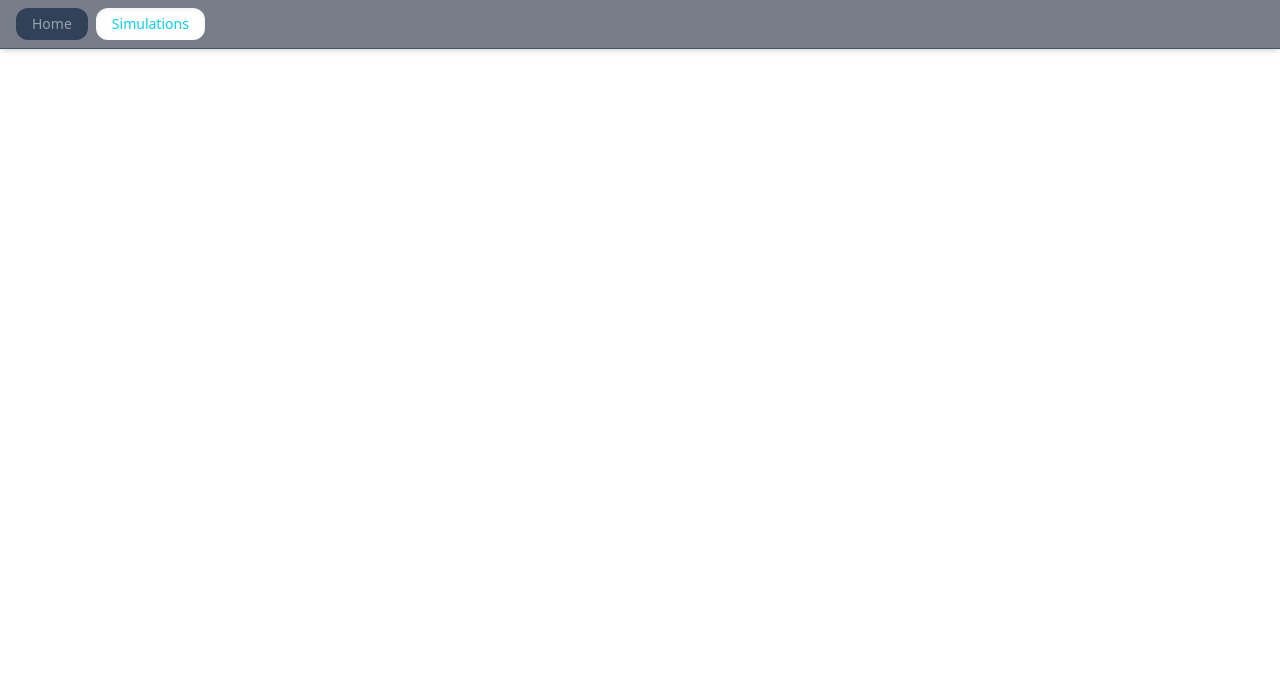
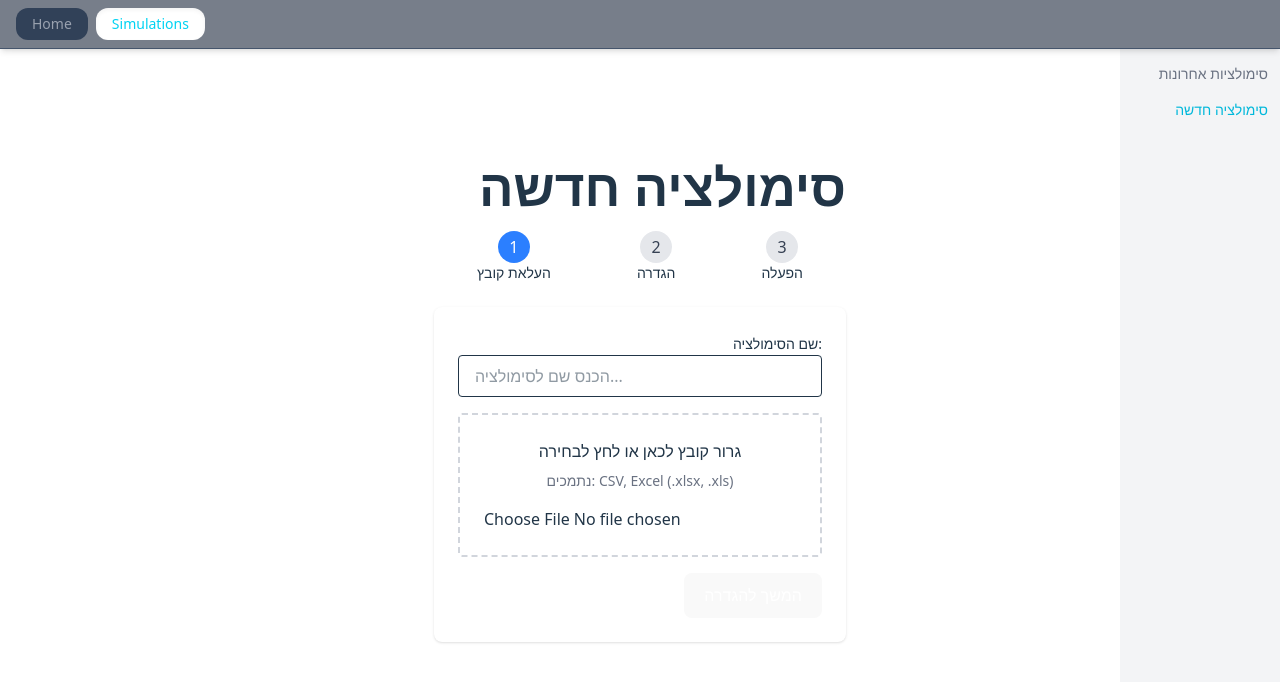
Before and after one commit to liloB123/Sapir-Simulator, a React (Vite) app in the folder frontend/: page /simulations/wizard in a window 1280 px wide. Before the commit this address had no page. Shown: the top 682 px of the page. Built offline with nearby package versions, Linux system fonts and the light colour scheme.

Commit message:
checkpoint

```diff
--- a/frontend/src/App.tsx
+++ b/frontend/src/App.tsx
@@ -5,6 +5,7 @@ import { BrowserRouter as Router, Routes, Route } from "react-router-dom";
 import Navbar from './components/Navbar';
 import SimulationsMenu from './components/SimulationsMenu/SimulationsMenu';
 import SimulationsLayout from './components/SimulationsMenu/SimulationsLayout';
+import SimulationWizard from './components/SimulationsMenu/SimulationsWizard';
 
 
 const initialLayers: Record<LayerName, boolean> = {
@@ -24,6 +25,7 @@ const App: FC = () => {
           <Route path='/' element={<MapContainer />} />
           <Route path="/simulations" element={<SimulationsLayout />}>
             <Route index element={<SimulationsMenu />} />
+            <Route path='wizard' element={<SimulationWizard/>} />
           </Route>
         </Routes>
       </Router>
--- /dev/null
+++ b/frontend/src/components/SimulationsMenu/SimulationSettingsStage.tsx
@@ -0,0 +1,94 @@
+import { type FC } from "react";
+
+type Settings = {
+    mapType: string;
+    timeStep: number;
+    minScore: number;
+    waitTime: number;
+    maxTasks: number;
+};
+
+type Props = {
+    settings: Settings;
+    setSettings: (settings: Settings) => void;
+    onBack: () => void;
+    onNext: () => void;
+};
+
+const SimulationSettingsStage: FC<Props> = ({ settings, setSettings, onBack, onNext }) => {
+    return (
+        <div className="bg-white rounded-lg shadow p-6 space-y-6">
+            <h2 className="text-xl font-bold text-center">הגדרות סימולציה</h2>
+
+            <div className="grid grid-cols-1 md:grid-cols-2 gap-4">
+                <div>
+                    <label>צעד זמן (דקות): {settings.timeStep}</label>
+                    <input
+                        type="range"
+                        min={1}
+                        max={60}
+                        value={settings.timeStep}
+                        onChange={(e) => setSettings({ ...settings, timeStep: +e.target.value })}
+                        className="w-full"
+                    />
+                </div>
+                <div>
+                    <label>בחר סוג מפת חום</label>
+                    <select
+                        value={settings.mapType}
+                        onChange={(e) => setSettings({ ...settings, mapType: e.target.value })}
+                        className="border px-2 py-1 rounded w-full"
+                    >
+                        <option value="">בחר מפת חום...</option>
+                        <option value="security_zones">security_zones</option>
+                    </select>
+                </div>
+                <div>
+                    <label>סף ציון מינימלי לפתרון: {settings.minScore}</label>
+                    <input
+                        type="range"
+                        min={0}
+                        max={1}
+                        step={0.1}
+                        value={settings.minScore}
+                        onChange={(e) => setSettings({ ...settings, minScore: +e.target.value })}
+                        className="w-full"
+                    />
+                </div>
+                <div>
+                    <label>זמן המתנה בין משימות (דקות): {settings.waitTime}</label>
+                    <input
+                        type="range"
+                        min={0}
+                        max={10}
+                        value={settings.waitTime}
+                        onChange={(e) => setSettings({ ...settings, waitTime: +e.target.value })}
+                        className="w-full"
+                    />
+                </div>
+                <div className="md:col-span-2">
+                    <label>משימות במקביל: {settings.maxTasks}</label>
+                    <input
+                        type="range"
+                        min={1}
+                        max={10}
+                        value={settings.maxTasks}
+                        onChange={(e) => setSettings({ ...settings, maxTasks: +e.target.value })}
+                        className="w-full"
+                    />
+                </div>
+            </div>
+
+            <div className="flex justify-between">
+                <button onClick={onBack} className="bg-gray-200 px-4 py-2 rounded">
+                    חזור
+                </button>
+                <button onClick={onNext} className="bg-blue-500 text-white px-4 py-2 rounded">
+                    המשך לסיכום
+                </button>
+            </div>
+        </div>
+    );
+};
+
+export default SimulationSettingsStage;
--- /dev/null
+++ b/frontend/src/components/SimulationsMenu/SimulationSummaryStage.tsx
@@ -0,0 +1,43 @@
+import { type FC } from "react";
+
+type Props = {
+  simulationName: string;
+  settings: {
+    mapType: string;
+    timeStep: number;
+    minScore: number;
+    waitTime: number;
+    maxTasks: number;
+  };
+  onBack: () => void;
+  onStart: () => void;
+};
+
+const SimulationSummaryStage: FC<Props> = ({ simulationName, settings, onBack, onStart }) => {
+  return (
+    <div className="bg-white rounded-lg shadow p-6 space-y-4 text-center">
+      <h2 className="text-xl font-bold">מוכן להפעלה</h2>
+      <p className="text-gray-500">הסימולציה מוכנה לרוץ עם ההגדרות שבחרת</p>
+
+      <div className="bg-gray-100 rounded p-4 text-right space-y-1 max-w-md mx-auto">
+        <p>שם הסימולציה: {simulationName}</p>
+        <p>מפת חום: {settings.mapType}</p>
+        <p>צעד זמן: {settings.timeStep} דקות</p>
+        <p>סף ציון מינימלי: {settings.minScore}</p>
+        <p>השהיית משימה: {settings.waitTime} דקות</p>
+        <p>משימות מקבילות מקסימליות: {settings.maxTasks}</p>
+      </div>
+
+      <div className="flex justify-between max-w-md mx-auto">
+        <button onClick={onBack} className="bg-gray-200 px-4 py-2 rounded">
+          חזור להגדרות
+        </button>
+        <button onClick={onStart} className="bg-green-500 text-white px-4 py-2 rounded">
+          הפעל סימולציה
+        </button>
+      </div>
+    </div>
+  );
+};
+
+export default SimulationSummaryStage;
--- /dev/null
+++ b/frontend/src/components/SimulationsMenu/SimulationUploadStage.tsx
@@ -0,0 +1,40 @@
+import type { ChangeEvent, FC } from "react";
+
+
+type Props = {
+  simulationName: string;
+  setSimulationName: (val: string) => void;
+  setFile: (file: File | null) => void;
+  onNext: () => void;
+};
+
+const SimulationUploadStage: FC<Props> = ({ simulationName, setSimulationName, setFile, onNext }) => {
+  const handleFileChange = (e: ChangeEvent<HTMLInputElement>) => {
+    if (e.target.files && e.target.files.length > 0) {
+      setFile(e.target.files[0]);
+    }
+  };
+
+  return (
+    <div className="bg-white rounded-lg shadow p-6 space-y-4">
+      <label className="text-sm font-medium">שם הסימולציה:</label>
+      <input
+        type="text"
+        value={simulationName}
+        onChange={(e) => setSimulationName(e.target.value)}
+        placeholder="הכנס שם לסימולציה..."
+        className="border rounded px-4 py-2 w-full"
+      />
+      <div className="border-2 border-dashed border-gray-300 rounded p-6 text-center space-y-2">
+        <p>גרור קובץ לכאן או לחץ לבחירה</p>
+        <p className="text-sm text-gray-500">נתמכים: CSV, Excel (.xlsx, .xls)</p>
+        <input type="file" onChange={handleFileChange} className="mx-auto mt-2" />
+      </div>
+      <button onClick={onNext} className="bg-blue-500 text-white px-4 py-2 rounded">
+        המשך להגדרה
+      </button>
+    </div>
+  );
+};
+
+export default SimulationUploadStage;
--- a/frontend/src/components/SimulationsMenu/SimulationsSidear.tsx
+++ b/frontend/src/components/SimulationsMenu/SimulationsSidear.tsx
@@ -6,6 +6,7 @@ const SimulationsSidebar = () => {
     <div className="fixed right-0 top-12 w-40 px-3 py-4 flex flex-col gap-4 text-sm text-right bg-gray-100 h-full">
       <NavLink
         to="/simulations"
+        end
         className={({ isActive }) =>
           isActive ? "text-cyan-500! font-bold" : "text-gray-500! hover:text-cyan-400"
         }
@@ -14,12 +15,13 @@ const SimulationsSidebar = () => {
       </NavLink>
 
       <NavLink
-        to="/simulations/another"
+        to="/simulations/wizard"
+        end
         className={({ isActive }) =>
           isActive ? "text-cyan-500! font-bold" : "text-gray-500! hover:text-cyan-400"
         }
       >
-        עוד אפשרות
+        סימולציה חדשה
       </NavLink>
     </div>
   );
--- /dev/null
+++ b/frontend/src/components/SimulationsMenu/SimulationsWizard.tsx
@@ -0,0 +1,62 @@
+import { useState } from "react";
+import SimulationUploadStage from "./SimulationUploadStage";
+import SimulationSettingsStage from "./SimulationSettingsStage";
+import SimulationSummaryStage from "./SimulationSummaryStage";
+
+const SimulationWizard = () => {
+    const [step, setStep] = useState(1);
+    const [simulationName, setSimulationName] = useState("");
+    const [, setFile] = useState<File | null>(null);
+    const [settings, setSettings] = useState({
+        mapType: "",
+        timeStep: 5,
+        minScore: 0.5,
+        waitTime: 2,
+        maxTasks: 1,
+    });
+
+    return (
+        <div className="p-6 max-w-4xl mx-auto text-right">
+            <h1 className="text-2xl font-bold mb-4">סימולציה חדשה</h1>
+            <div className="flex items-center justify-around mb-6">
+                {["העלאת קובץ", "הגדרה", "הפעלה"].map((title, i) => (
+                    <div key={i} className="flex flex-col items-center">
+                        <div
+                            className={`w-8 h-8 rounded-full flex items-center justify-center ${step === i + 1
+                                    ? "bg-blue-500 text-white"
+                                    : "bg-gray-200 text-gray-700"
+                                }`}
+                        >
+                            {i + 1}
+                        </div>
+                        <div className="text-sm">{title}</div>
+                    </div>
+                ))}
+            </div>
+
+            {step === 1 && (
+                <SimulationUploadStage
+                    simulationName={simulationName}
+                    setSimulationName={setSimulationName}
+                    setFile={setFile}
+                    onNext={() => setStep(2)}
+                />
+            )}
+
+            {step === 2 && (
+                <SimulationSettingsStage settings={settings} setSettings={setSettings} onBack={() => setStep(1)} onNext={() => setStep(3)} />
+            )}
+
+            {step === 3 && (
+                <SimulationSummaryStage
+                    simulationName={simulationName}
+                    settings={settings}
+                    onBack={() => setStep(2)}
+                    onStart={() => alert("הסימולציה הופעלה!")}
+                />
+            )}
+        </div>
+    );
+};
+
+export default SimulationWizard;
```
